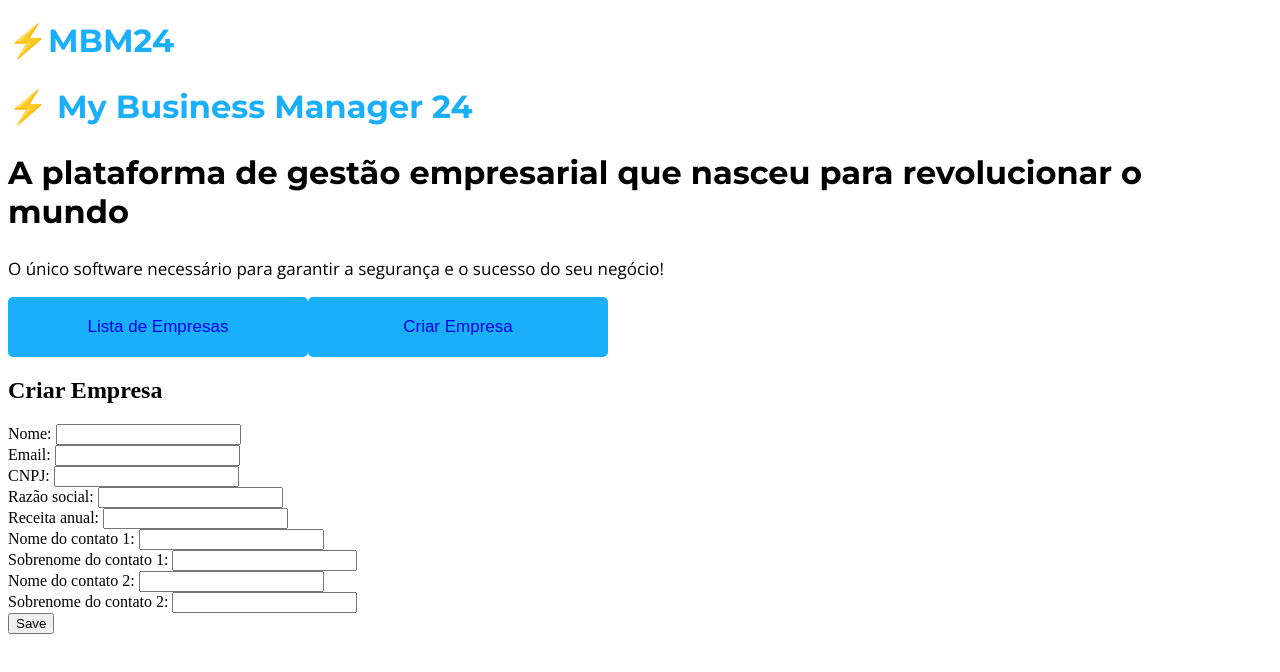
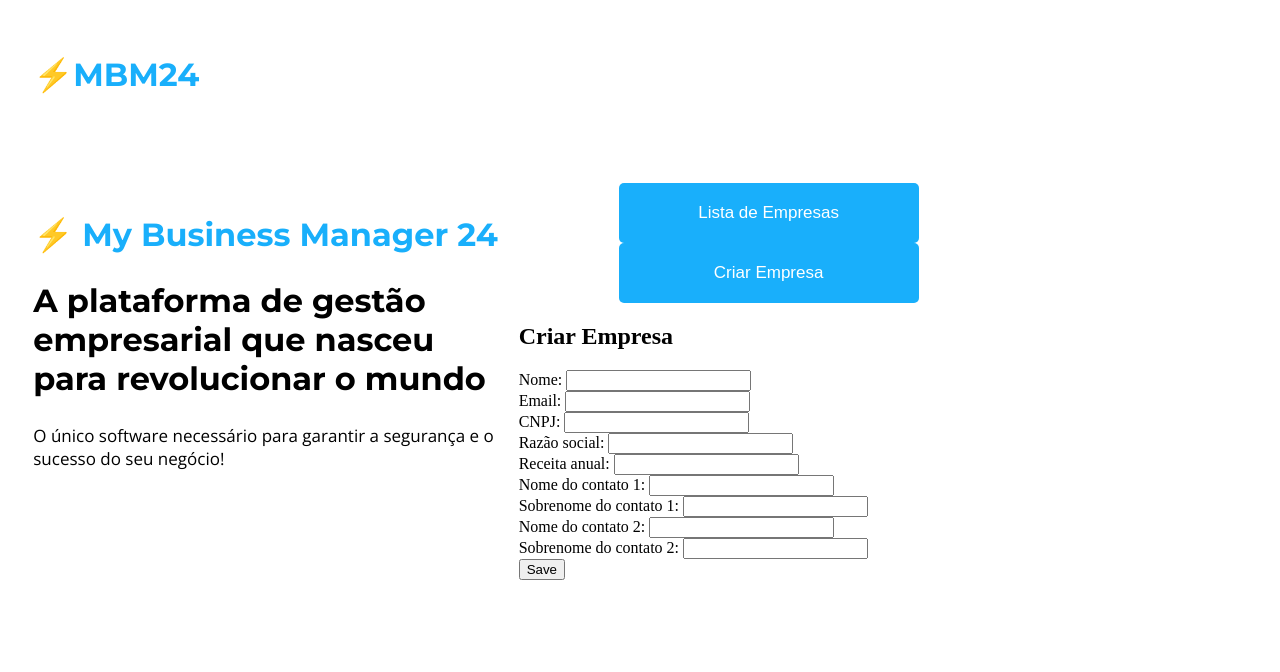
Before and after one commit to Kecbm/desafio-BR-24, a React (Create React App) app in the folder src/react-crud/: page /company/create in a window 1280 px wide. Shown: the top 672 px of the page. Built offline with nearby package versions, Linux system fonts and the light colour scheme.

Commit message:
:lipstick: css: Ajustes no CSS do App.css

```diff
--- a/src/react-crud/src/css/App.css
+++ b/src/react-crud/src/css/App.css
@@ -1,4 +1,20 @@
 @import url('https://fonts.googleapis.com/css2?family=Montserrat:wght@500;700&family=Open+Sans:wght@300&display=swap');
+
+#home-page {
+    padding: 2%;
+}
+
+#content-home {
+    margin-top: 10%;
+    margin-bottom: 10%;
+    width: 480px;
+    height: 150px;
+}
+
+#storage-company {
+    margin-top: -25%;
+    margin-left: 40%;
+}
 
 .title {
     font-family: Montserrat;
@@ -35,11 +51,11 @@
     border: solid transparent;
     border-radius: 5px;
     font-size: 17px;
+    margin-left: 100px;
 }
 
 .first-button {
     background-color:  #19affb;
-    color: #ffffff;
 }
 
 .first-button:hover {
@@ -48,6 +64,7 @@
 
 .link {
     text-decoration: none;
+    color: #ffffff;
 }
 
 .second-button {
```
